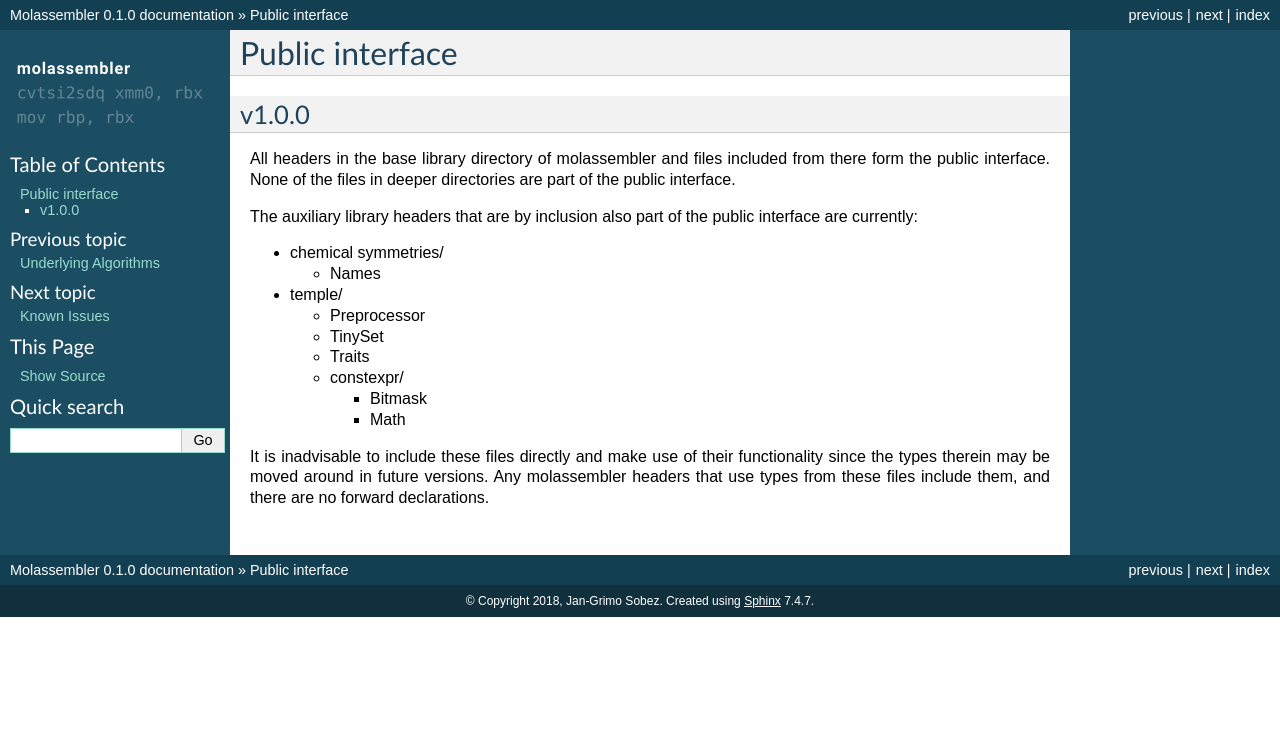
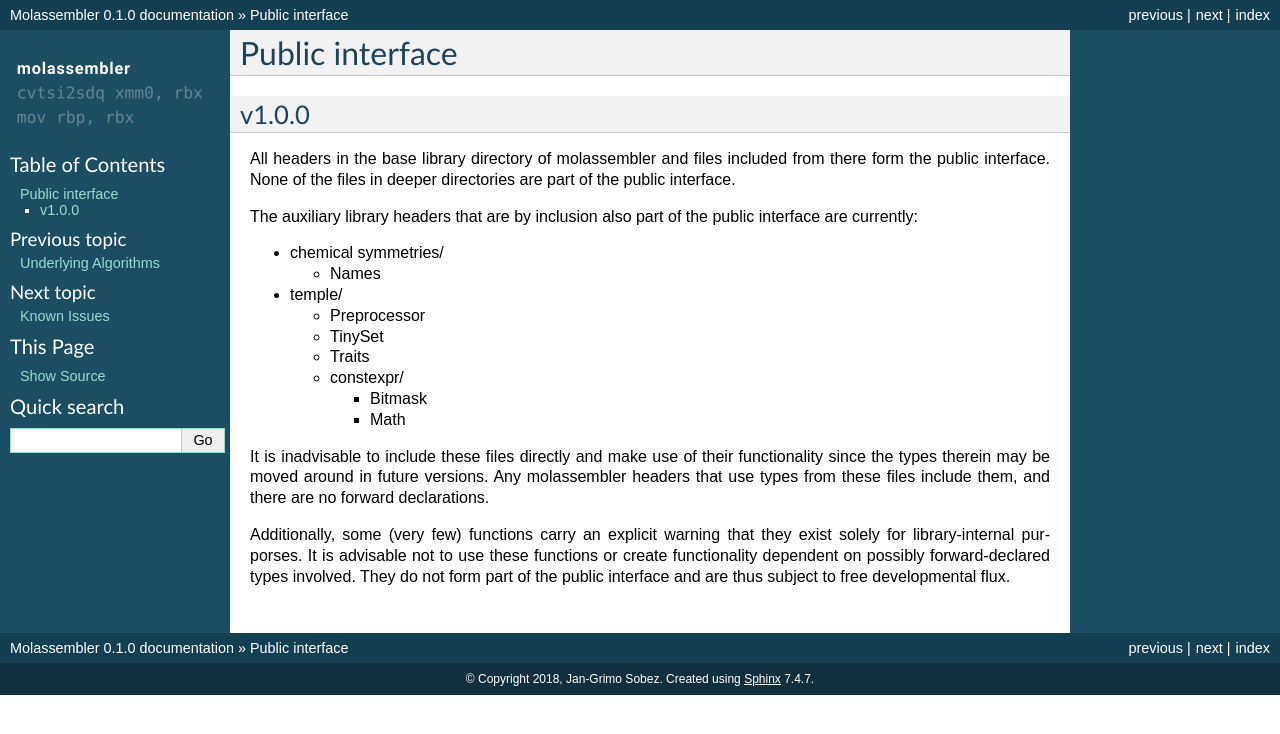
Before and after one commit to qcscine/molassembler, a Sphinx documentation site: the page built from documentation/source/public_interface.rst, in a window 1280 px wide. Shown: the top 734 px of the page. Built offline with Sphinx 7.4.7, drawn with Linux system fonts in a browser that asks for light colours.

Commit message:
Masm: Add specific exclusions to public API
Masm: Add specific exclusions to public API
- Annotate exclusions from the public API with according warning
- Add more notes in tutorial documentation regarding the public API

```diff
--- a/documentation/source/public_interface.rst
+++ b/documentation/source/public_interface.rst
@@ -28,3 +28,9 @@ It is inadvisable to include these files directly and make use of their
 functionality since the types therein may be moved around in future versions.
 Any molassembler headers that use types from these files include them, and there
 are no forward declarations.
+
+Additionally, some (very few) functions carry an explicit warning that they
+exist solely for library-internal purporses. It is advisable not to use these
+functions or create functionality dependent on possibly forward-declared types
+involved. They do not form part of the public interface and are thus subject to
+free developmental flux.
```
Also changed, not shown: 2 other files.
